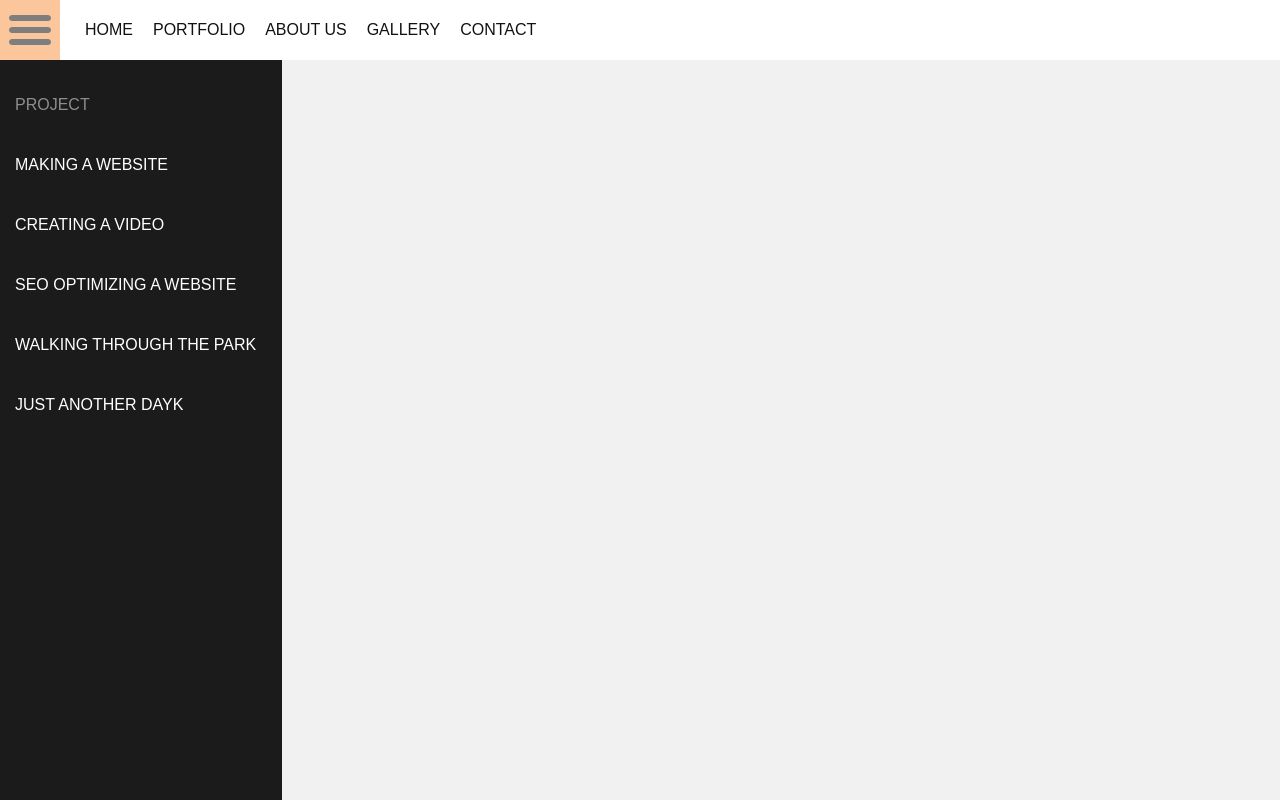
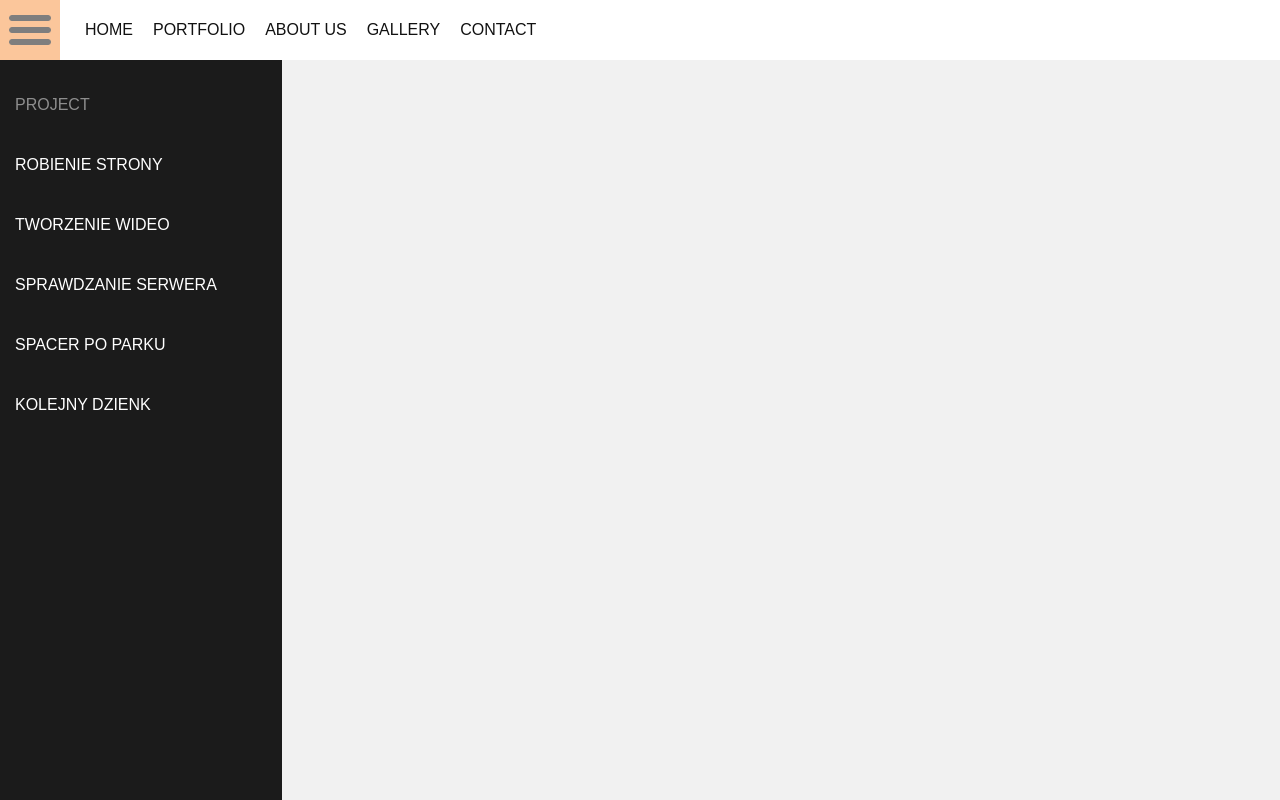
Before and after one commit to DankShanghai/JavaScript-Toggle-Menu, a plain HTML site: page index.html in a window 1280 px wide. Both pictures are taken after a click on the element 30 px from the left and 30 px from the top of the page. Drawn offline with Linux system fonts and the light colour scheme.

Commit message:
Update index.html

```diff
--- a/index.html
+++ b/index.html
@@ -2,7 +2,7 @@
 <html>
 	<head>
 		<meta charset="utf-8">
-		<meta name="description" content="this is an example">
+		<meta name="description" content="Przyklad">
 		<meta name="viewport" content="width=device-width, initial-scale=1">
 		<title>JavaScript Tutorial</title>
 		<link rel="stylesheet" href="style.css">
@@ -10,7 +10,7 @@
 	<body>
 
 		<nav class="nav-main">
-			<!--We use "onlick" function in there and we link it to javascript-->
+			<!--Funkcja onlick javascript-->
 			<div class="btn-toggle-nav" onclick="toggleNav()"></div>
 			<ul>
 				<li><a href ="#">Home</a></li>
@@ -24,11 +24,11 @@
 		<aside class="nav-sidebar">
 			<ul>
 				<li><span>Project</span></li>
-				<li><a href ="#">Making a website</a></li>
-				<li><a href ="#">Creating a video</a></li>
-				<li><a href ="#">SEO optimizing a website</a></li>
-				<li><a href ="#">Walking through the park</a></li>
-				<li><a href ="#">Just another dayk</a></li>
+				<li><a href ="#">Robienie strony</a></li>
+				<li><a href ="#">Tworzenie wideo</a></li>
+				<li><a href ="#">Sprawdzanie serwera</a></li>
+				<li><a href ="#">Spacer po parku</a></li>
+				<li><a href ="#">Kolejny dzienk</a></li>
 			</ul>
 		</aside>
 
```
